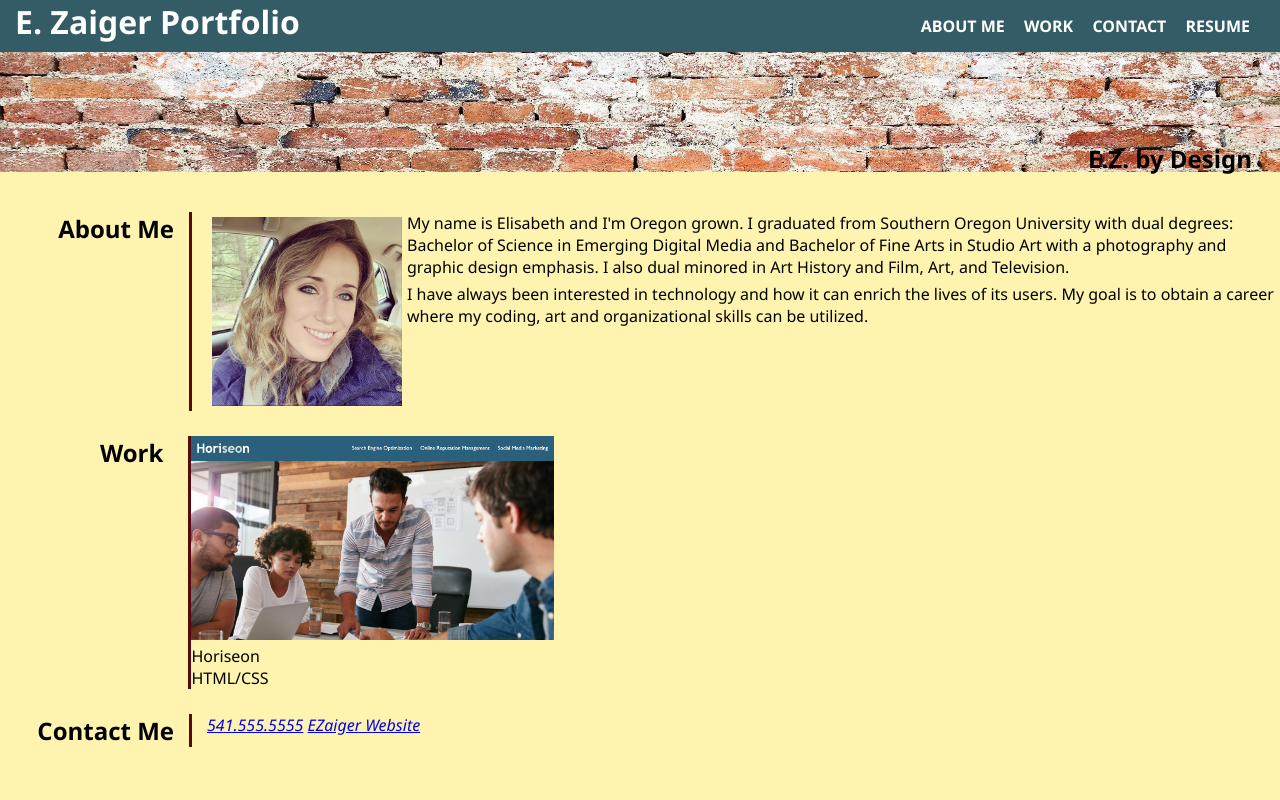
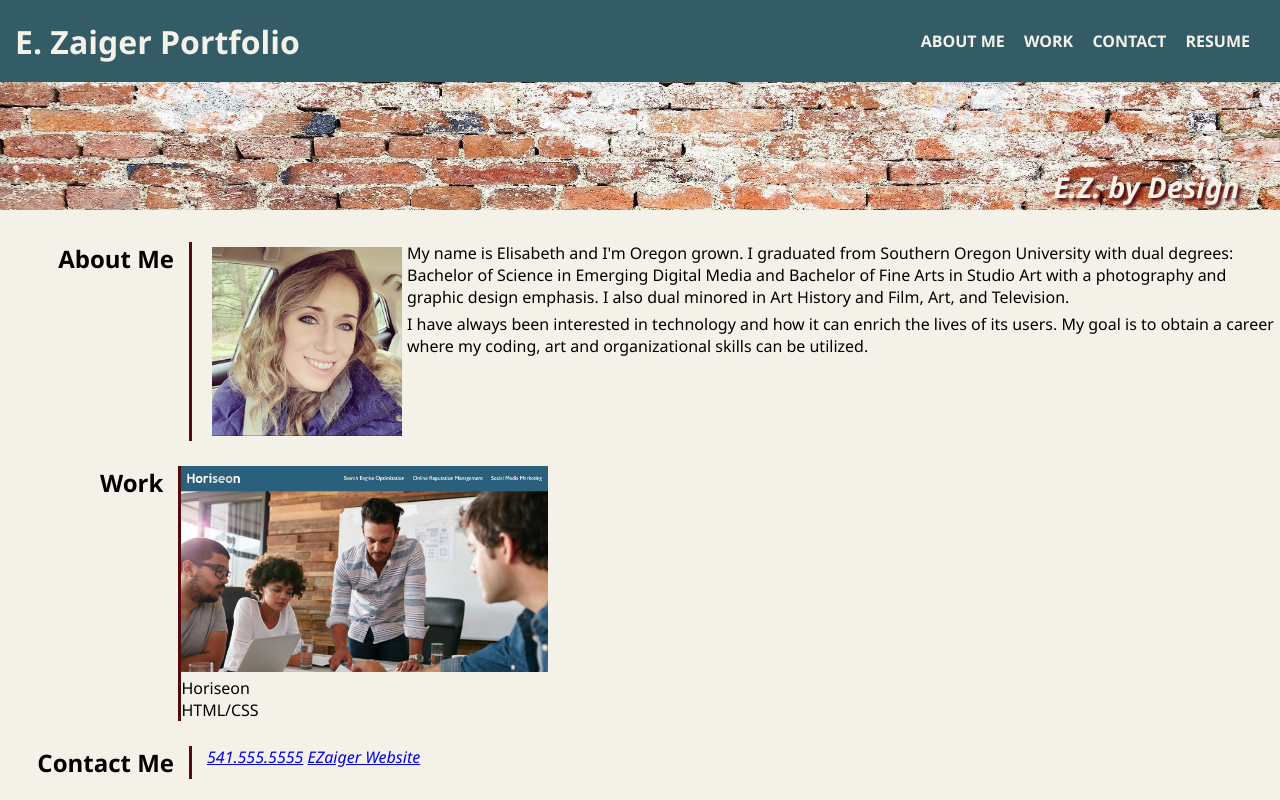
Before and after one commit to ezaiger/ezaiger-portfolio, a plain HTML site: page index.html in a window 1280 px wide. Drawn offline with Linux system fonts and the light colour scheme.

Commit message:
header update and color changes

```diff
--- a/assets/css/style.css
+++ b/assets/css/style.css
@@ -2,7 +2,7 @@
     --primary-color: black;
     --secondary-color: #540B0E;
     --tertiary-color: #335C67;
-    --background-color: #fff3B0;
+    --background-color: #f3f1e8;
 }
 
 * {
@@ -29,9 +29,12 @@ p {
 /* header styles */
 header {
     background-color: var(--tertiary-color);
+    padding: 15px 0 15px 0;
     display: flex;
+    flex-wrap: wrap;
     padding-left: 15px;
-    color: white;
+    align-items: center;
+    color: var(--background-color);
 }
 
 header h1 {
@@ -42,13 +45,13 @@ nav {
     display: flex;
     width: 50%;
     padding: 15px;
+    align-items: center;
     justify-content: flex-end;
-    align-items: center;
 }
 
 nav a {
     text-decoration: none;
-    color: white;
+    color: var(--background-color);
     margin-right: 15px;
     text-transform: uppercase;
     font-weight: bold;
@@ -66,7 +69,7 @@ nav a:hover {
 
 .hero img {
     width: 100%;
-    height: 15vh;
+    height: 16vh;
     position: absolute;
     z-index: 1;
     float:right;
@@ -74,11 +77,19 @@ nav a:hover {
 
 .hero div {
     position: absolute;
-    color: black;
+    color: var(--background-color);
+    font-size: larger;
+    font-style: italic;
+    text-shadow:3px 3px 3px #540B0E;
     z-index: 2;
-    left: 85%;
-    top: 90px;
-    padding-bottom: 25px;
+    left: 50%;
+    top: 75px;
+    width: 48%;
+    text-align: right;
+}
+
+.hero div h2 {
+    padding: 10px 15px 10px 15px;
 }
 
 .about-me {
@@ -120,7 +131,7 @@ nav a:hover {
 .work h2 {
     width: 15%;
     padding-left: 100px;
-    padding-right: 25px;
+    padding-right: 15px;
     border-right-color: #540B0E;
     border-right-width: 3px;
     border-right-style: solid;
--- a/index.html
+++ b/index.html
@@ -3,10 +3,10 @@
 
 <head>
     <meta charset="UTF-8">
+    <meta name="viewport" content="width=device-width, initial-scale=1.0">
     <meta http-equiv="X-UA-Compatible" content="IE=edge">
-    <meta name="viewport" content="width=device-width, initial-scale=1.0">
+    <title>EZaiger Portfolio</title>
     <link rel="stylesheet" href="./assets/css/style.css" />
-    <title>EZaiger Portfolio</title>
 </head>
 
 <body>
@@ -19,6 +19,7 @@
                 <a href="#work">Work</a>
                 <a href="#contact">Contact</a>
                 <a href="">Resume</a>
+                <!-- add link to resume once created -->
             </div>
         </nav>
     </header>
```
